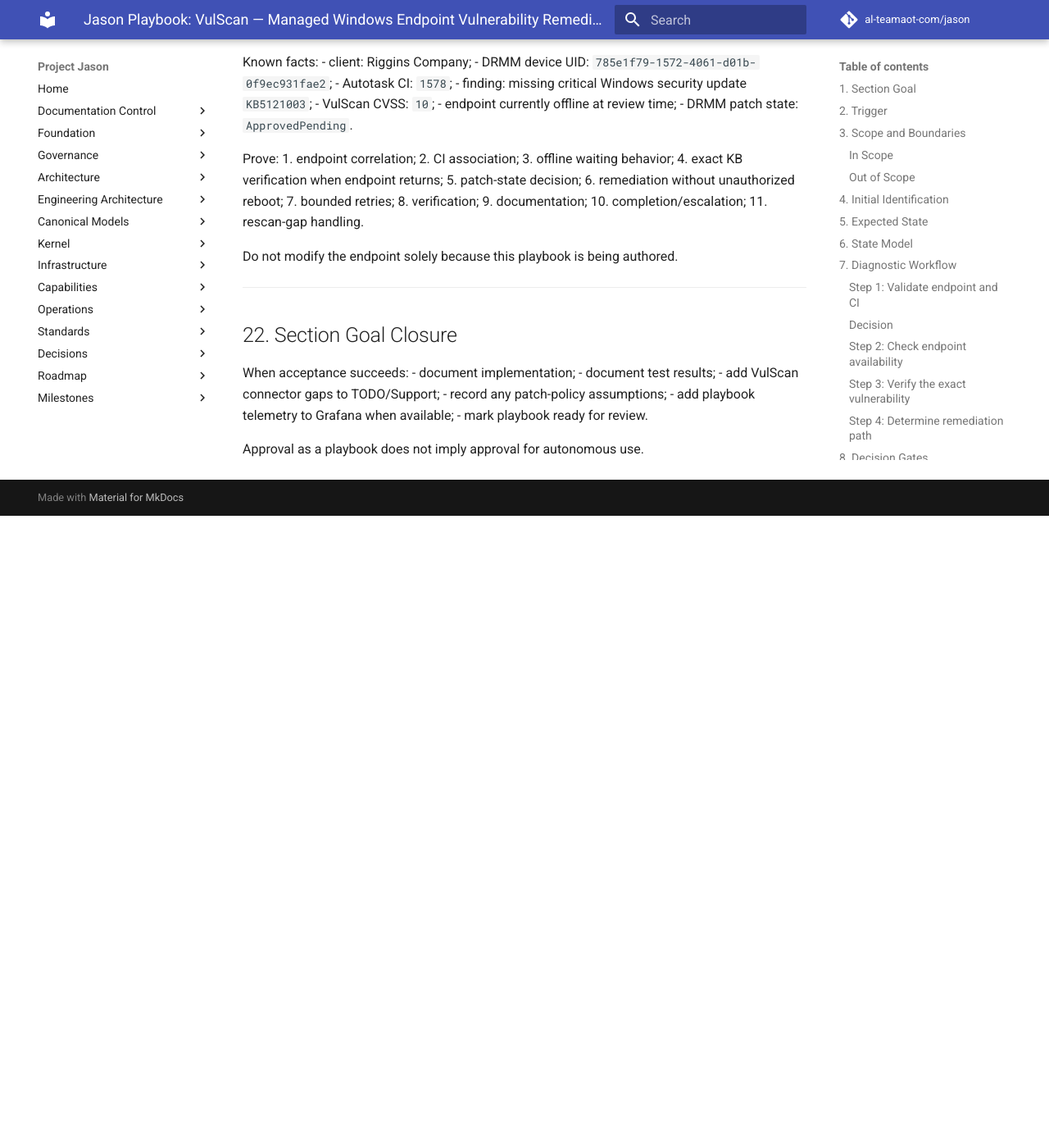
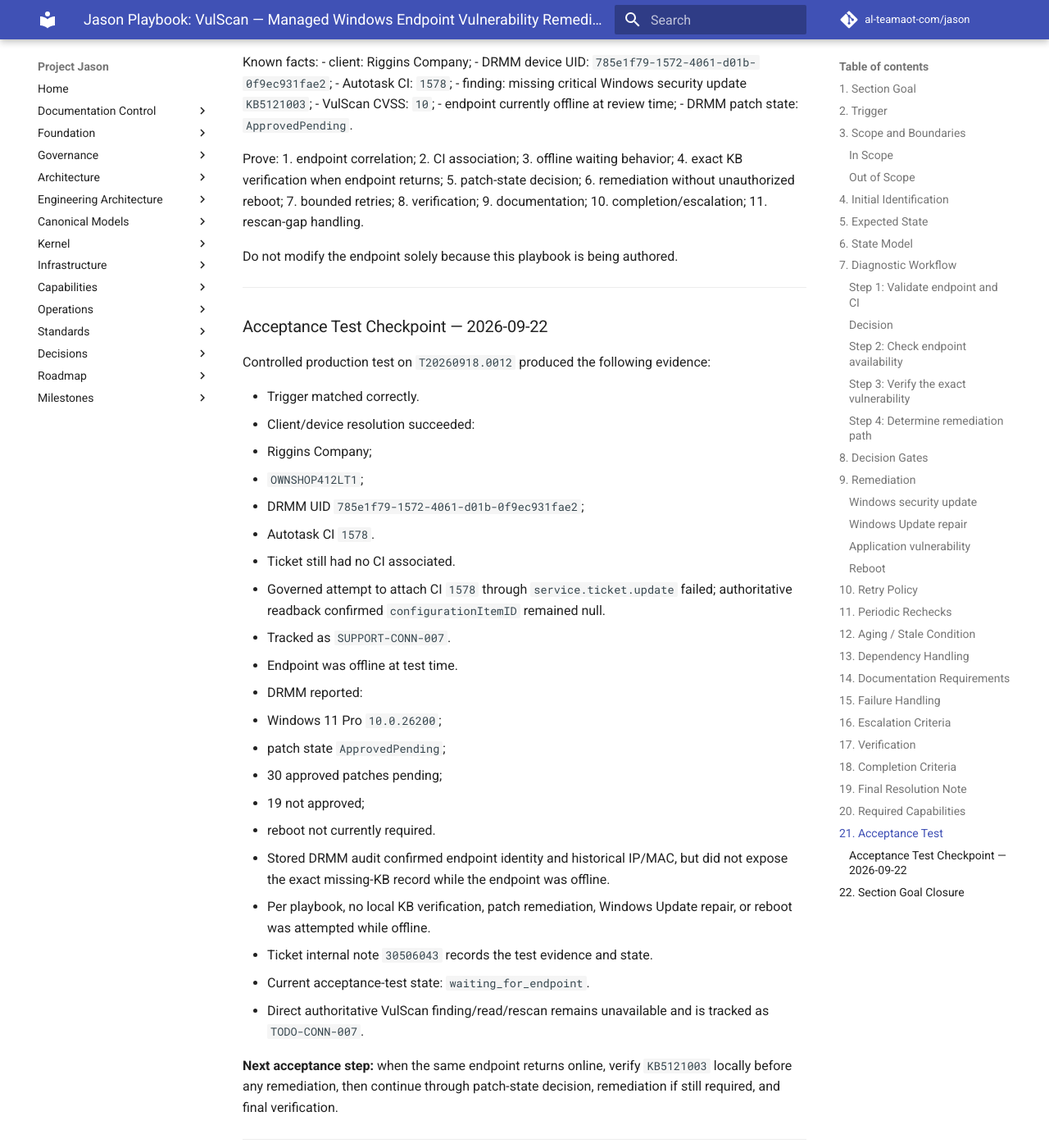
Before and after one commit to al-teamaot-com/jason, an MkDocs documentation site: the page built from docs/playbooks/Jason-VulScan-Managed-Windows-Endpoint-Vulnerability-Remediation.md, in a window 1280 px wide and 1400 px high, scrolled down 8329 px. Shown: the whole window at 82% size. Built offline with MkDocs 1.6.1 and Material for MkDocs 9.7.7, drawn with Linux system fonts in a browser that asks for light colours; comment, search, counter and statistics services are not loaded; before the commit the page ends 8958 px from its top, so only the background shows below that.

Commit message:
Record VulScan Windows playbook acceptance test checkpoint

```diff
--- a/docs/playbooks/Jason-VulScan-Managed-Windows-Endpoint-Vulnerability-Remediation.md
+++ b/docs/playbooks/Jason-VulScan-Managed-Windows-Endpoint-Vulnerability-Remediation.md
@@ -457,6 +457,38 @@
 
 ---
 
+
+### Acceptance Test Checkpoint — 2026-09-22
+
+Controlled production test on `T20260918.0012` produced the following evidence:
+
+- Trigger matched correctly.
+- Client/device resolution succeeded:
+  - Riggins Company;
+  - `OWNSHOP412LT1`;
+  - DRMM UID `785e1f79-1572-4061-d01b-0f9ec931fae2`;
+  - Autotask CI `1578`.
+- Ticket still had no CI associated.
+- Governed attempt to attach CI `1578` through `service.ticket.update` failed; authoritative readback confirmed `configurationItemID` remained null.
+  - Tracked as `SUPPORT-CONN-007`.
+- Endpoint was offline at test time.
+- DRMM reported:
+  - Windows 11 Pro `10.0.26200`;
+  - patch state `ApprovedPending`;
+  - 30 approved patches pending;
+  - 19 not approved;
+  - reboot not currently required.
+- Stored DRMM audit confirmed endpoint identity and historical IP/MAC, but did not expose the exact missing-KB record while the endpoint was offline.
+- Per playbook, no local KB verification, patch remediation, Windows Update repair, or reboot was attempted while offline.
+- Ticket internal note `30506043` records the test evidence and state.
+- Current acceptance-test state: `waiting_for_endpoint`.
+- Direct authoritative VulScan finding/read/rescan remains unavailable and is tracked as `TODO-CONN-007`.
+
+**Next acceptance step:** when the same endpoint returns online, verify `KB5121003` locally before any remediation, then continue through patch-state decision, remediation if still required, and final verification.
+
+
+---
+
 ## 22. Section Goal Closure
 
 When acceptance succeeds:
```
